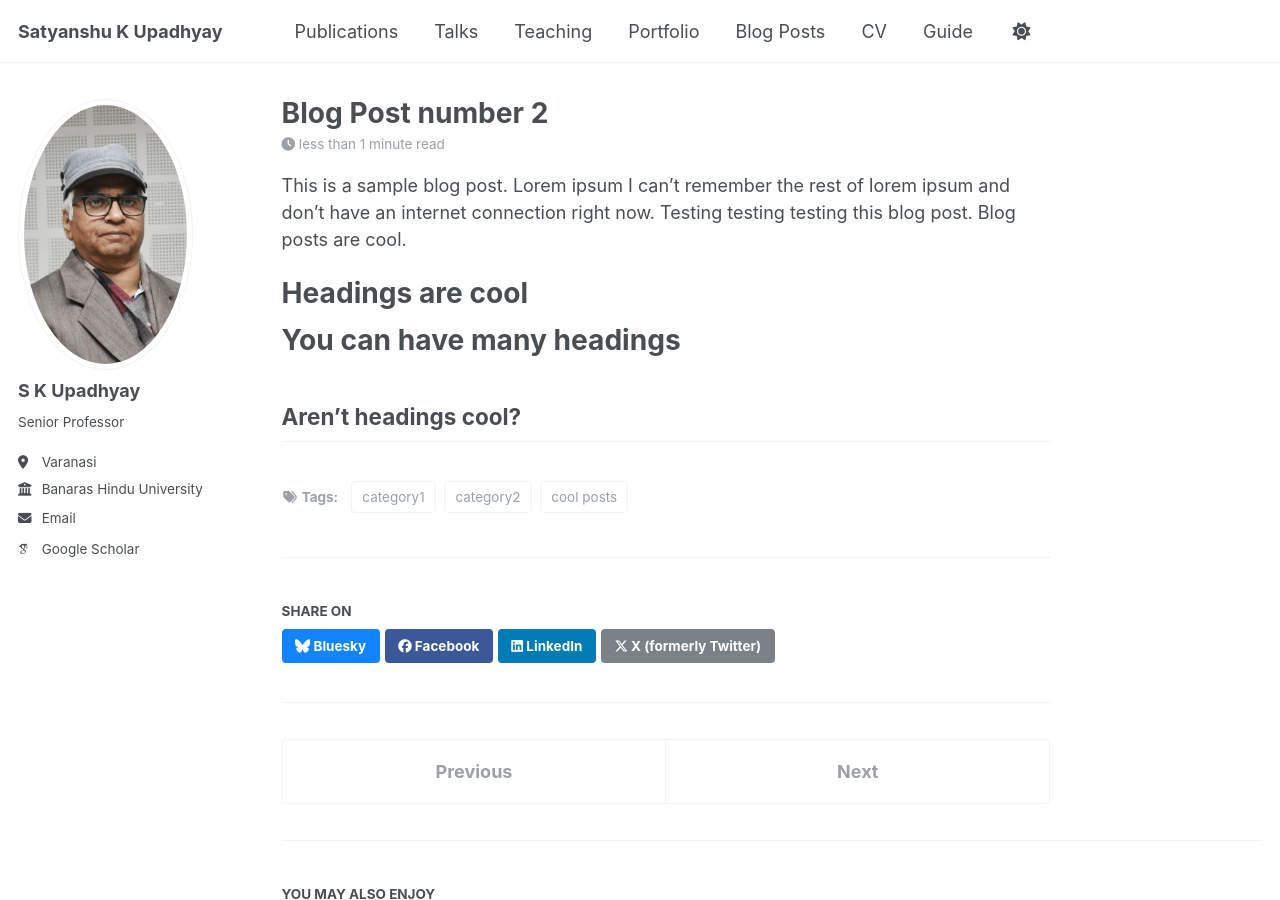
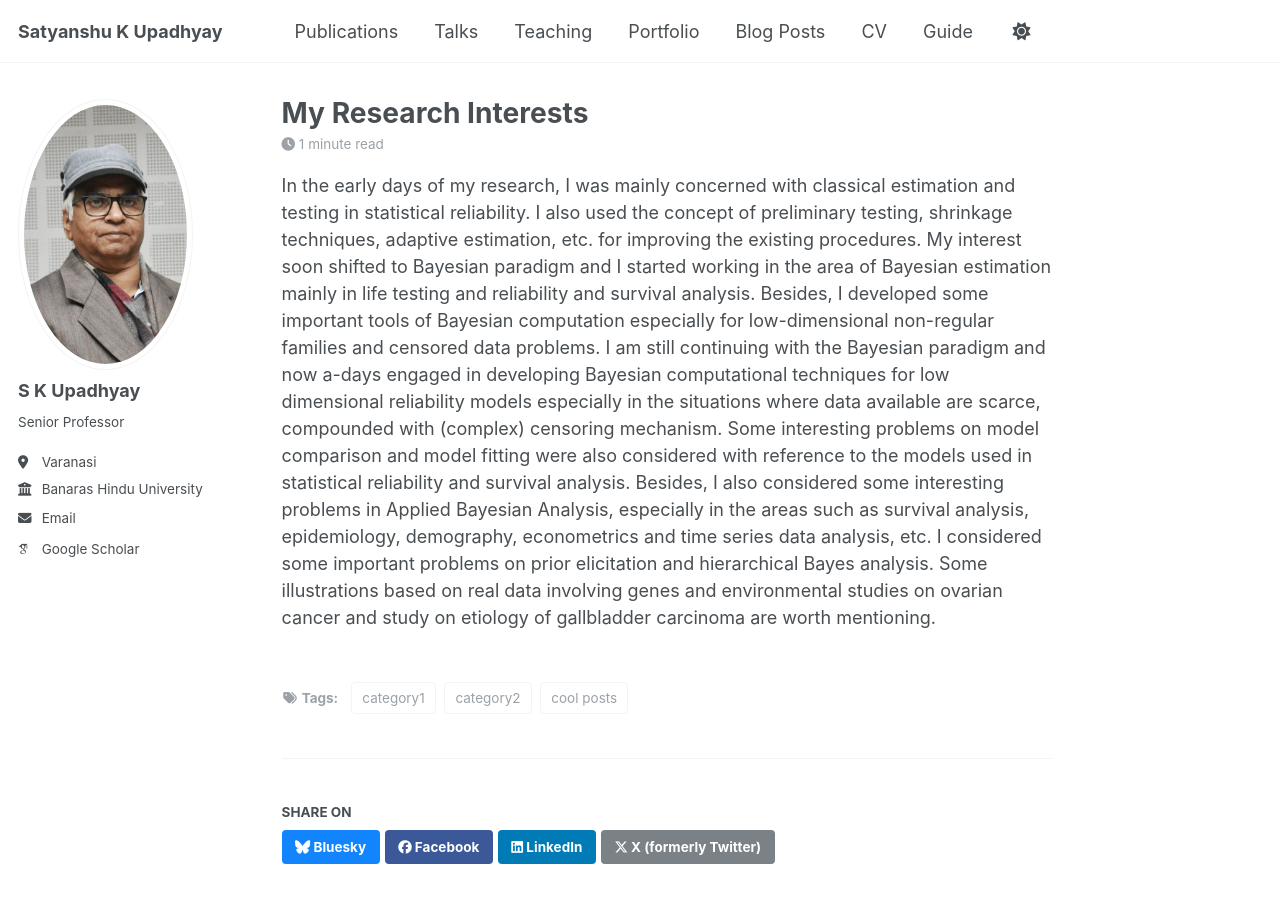
Before and after one commit to satyanshukupadhyay/satyanshukupadhyay, a Jekyll site: the page built from _posts/2013-08-14-blog-post-2.md, in a window 1280 px wide and 900 px high. Built offline with Jekyll 4.4.1, drawn with Linux system fonts in a browser that asks for light colours; some web fonts are replaced.

Commit message:
Update 2013-08-14-blog-post-2.md

```diff
--- a/_posts/2013-08-14-blog-post-2.md
+++ b/_posts/2013-08-14-blog-post-2.md
@@ -1,20 +1,12 @@
 ---
-title: 'Blog Post number 2'
-date: 2013-08-14
-permalink: /posts/2013/08/blog-post-2/
+title: 'My Research Interests'
+permalink: /posts/
 tags:
   - cool posts
   - category1
   - category2
 ---
 
-This is a sample blog post. Lorem ipsum I can't remember the rest of lorem ipsum and don't have an internet connection right now. Testing testing testing this blog post. Blog posts are cool.
-
-Headings are cool
-======
-
-You can have many headings
-======
-
-Aren't headings cool?
-------
+In the early days of my research, I was mainly concerned with classical estimation and testing in statistical reliability. I also used the concept of preliminary testing, shrinkage techniques, adaptive estimation, etc. for improving the existing procedures.
+My interest soon shifted to Bayesian paradigm and I started working in the area of Bayesian estimation mainly in life testing and reliability and survival analysis. Besides, I developed some important tools of Bayesian computation especially for low-dimensional non-regular families and censored data problems. I am still continuing with the Bayesian paradigm and now a-days engaged in developing Bayesian computational techniques for low dimensional reliability models especially in the situations where data available are scarce, compounded with (complex) censoring mechanism. Some interesting problems on model comparison and model fitting were also considered with reference to the models used in statistical reliability and survival analysis.
+Besides, I also considered some interesting problems in Applied Bayesian Analysis, especially in the areas such as survival analysis, epidemiology, demography, econometrics and time series data analysis, etc. I considered some important problems on prior elicitation and hierarchical Bayes analysis. Some illustrations based on real data involving genes and environmental studies on ovarian cancer and study on etiology of gallbladder carcinoma are worth mentioning.
```
